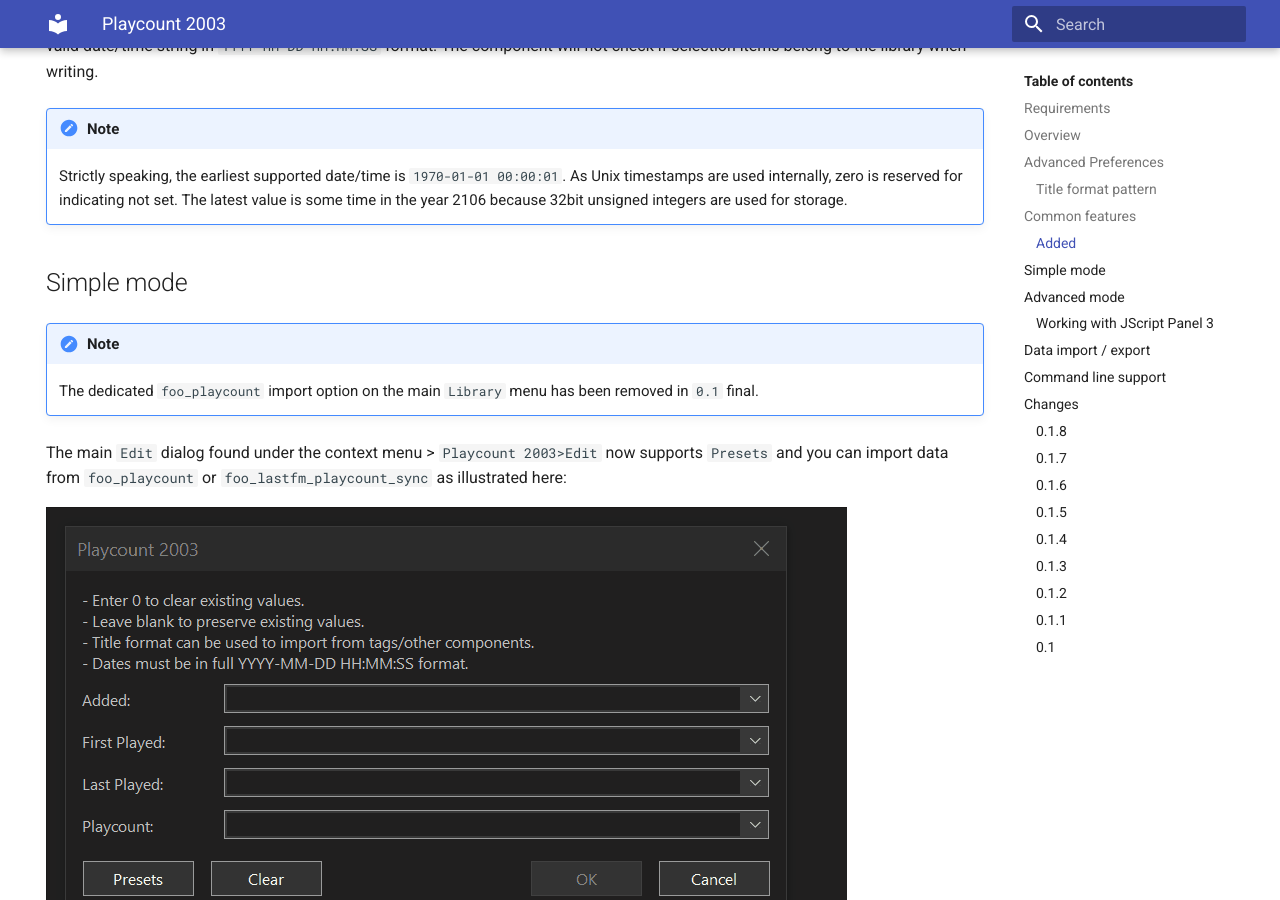
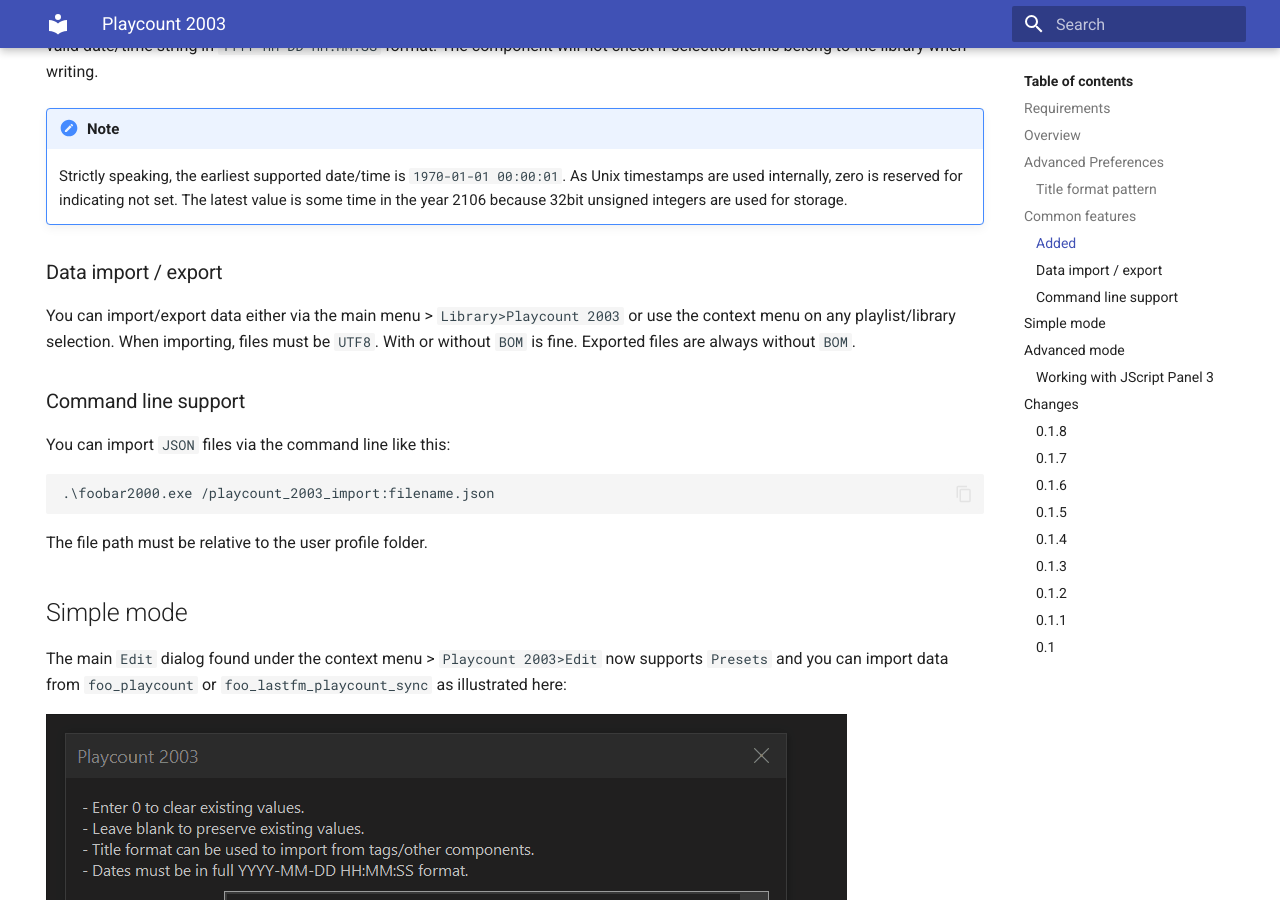
Before and after one commit to marc2k3/foo_playcount_2003, an MkDocs documentation site: the page built from docs/index.md, in a window 1280 px wide and 900 px high, scrolled down 4316 px. Built offline with MkDocs 1.6.1 and Material for MkDocs 9.7.7, drawn with Linux system fonts in a browser that asks for light colours; some of the changed text lies outside the part shown.

Commit message:
Update docs

````diff
--- a/docs/index.md
+++ b/docs/index.md
@@ -127,10 +127,21 @@
 	internally, zero is reserved for indicating not set. The latest value is some time in the year 2106
 	because 32bit unsigned integers are used for storage.
 
+### Data import / export
+You can import/export data either via the main menu > `Library>Playcount 2003` or use the context menu
+on any playlist/library selection. When importing, files must be `UTF8`. With or without `BOM` is
+fine. Exported files are always without `BOM`.
+
+### Command line support
+You can import `JSON` files via the command line like this:
+
+```
+.\foobar2000.exe /playcount_2003_import:filename.json
+```
+
+The file path must be relative to the user profile folder.
+
 ## Simple mode
-!!! note
-	The dedicated `foo_playcount` import option on the main `Library` menu has been removed in `0.1` final.
-
 The main `Edit` dialog found under the context menu > `Playcount 2003>Edit` now supports `Presets` and
 you can import data from `foo_playcount` or `foo_lastfm_playcount_sync` as illustrated here:
 
@@ -182,20 +193,6 @@
 // save to file
 ```
 
-## Data import / export
-You can import/export data either via the main menu > `Library>Playcount 2003` or use the context menu
-on any playlist/library selection. When importing, files must be `UTF8`. With or without `BOM` is fine
-as of `0.1` `Final`. Exported files are always without `BOM`.
-
-## Command line support
-Finally, you can import `JSON` files via the command line like this:
-
-```
-.\foobar2000.exe /playcount_2003_import:filename.json
-```
-
-The file path must be relative to the user profile folder.
-
 ## Changes
 
 ### 0.1.8
````
